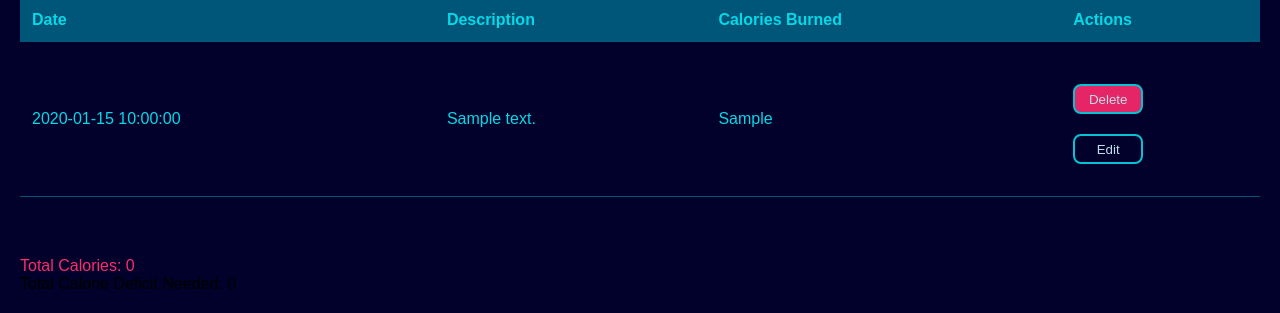
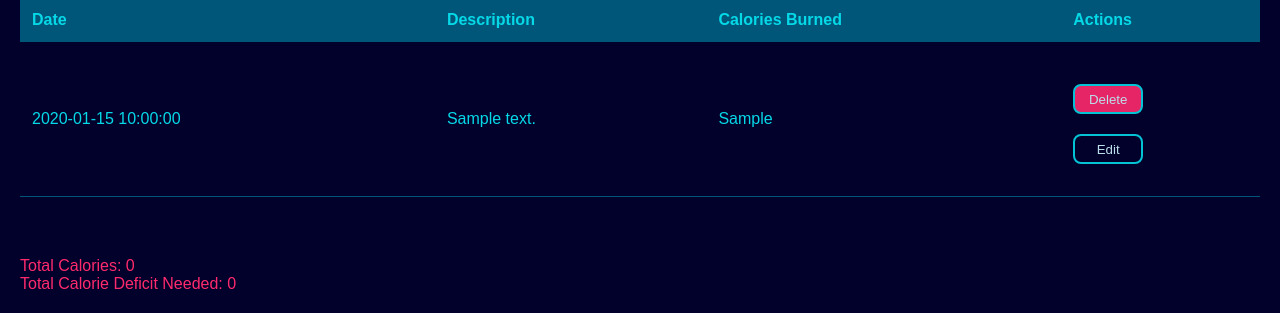
Before and after one commit to software-students-spring2024/5-final-project-spring-2024-dttt5, a Flask app: page / in a window 1280 px wide. Shown: the part 1852-2165 px from the top of the page. Run offline with Flask 3, Linux system fonts and the light colour scheme; the visitor is signed in with stand-in values (Sample User, id 1); a database or web service that is not in the repository returns one stand-in record (values such as "Sample title"); parts of the project's set-up code (start-up, migrations or seed data) failed here and were passed over.

Commit message:
match with new style

```diff
--- a/app/static/style.css
+++ b/app/static/style.css
@@ -55,7 +55,7 @@ palette:
     background-color: #01012b;
     color: #05d9e8;
 }
-#total-calories {
+#total-calories, #calorie-deficit {
     color: #ff2a6d;
 }
 
```
